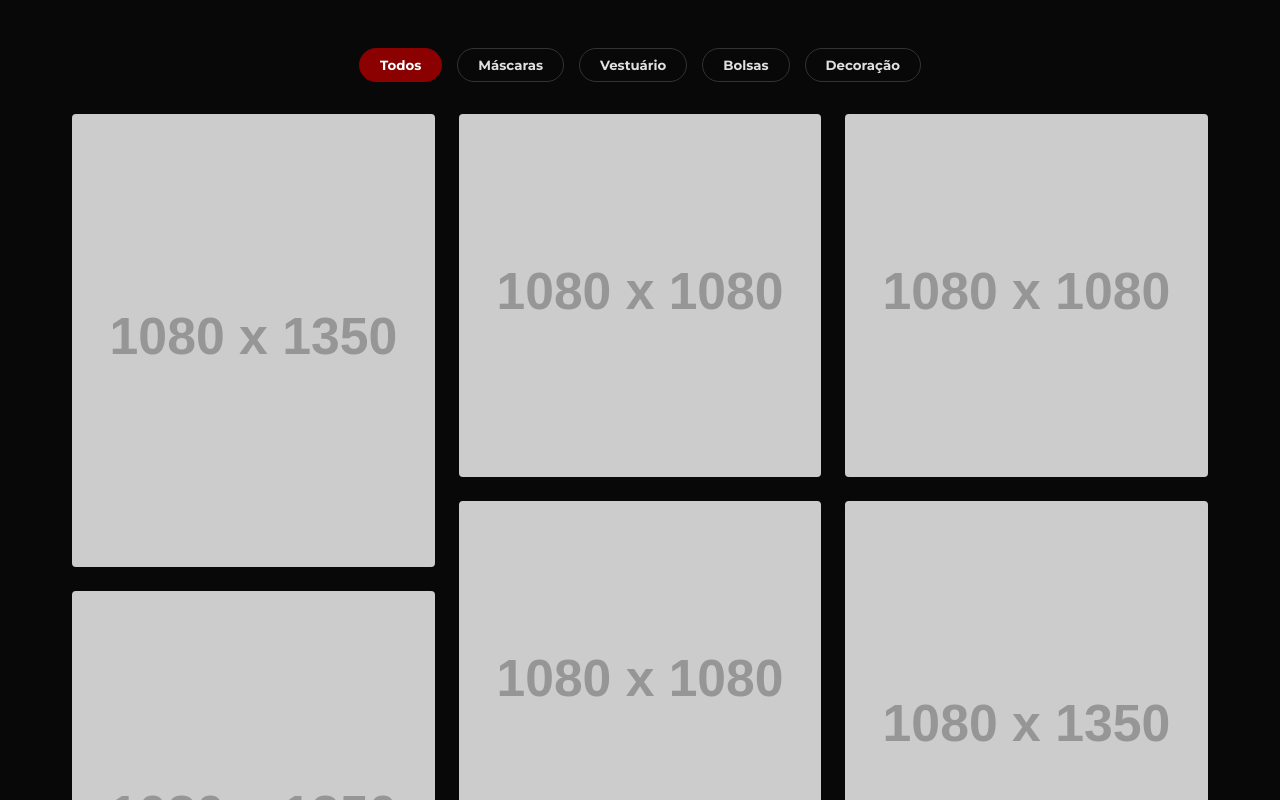
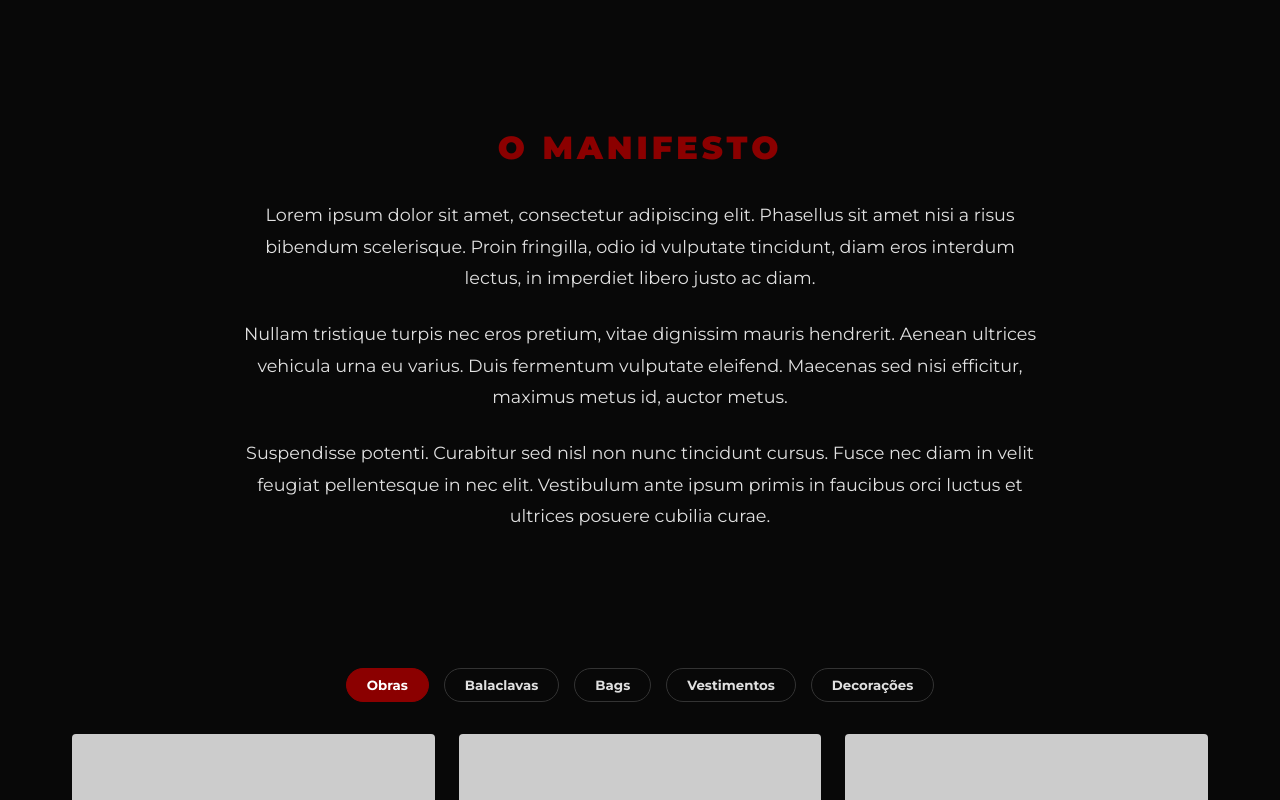
Before and after one commit to OliverHastur/pontocego, a website built with Vite: page index.html in a window 1280 px wide. Both pictures are taken after a click on the button "ADENTRAR". Shown: the part 800-1600 px from the top of the page. Built offline with nearby package versions, Linux system fonts and the light colour scheme; placeholder pictures from the web are drawn by us.

Commit message:
Início da seção sobre

```diff
--- a/index.html
+++ b/index.html
@@ -2,88 +2,105 @@
 <html lang="pt-BR">
 <head>
   <meta charset="UTF-8" />
+  <!-- O ícone da aba do navegador (opcional, adicione um favicon.png na pasta public depois) -->
+  <link rel="icon" type="image/png" href="/favicon.png" />
   <meta name="viewport" content="width=device-width, initial-scale=1.0" />
-    <title>Pontocego.oni | Portfólio de Crochê</title>
-    <link rel="icon" type="image/png" href="public/favicon.png">
+  <title>Pontocego.oni | Portfólio</title>
   <link rel="stylesheet" href="src/style.css">
 </head>
 <body>
-    <!-- TELA DE CARREGAMENTO -->
+
+  <!-- 1. TELA DE CARREGAMENTO (GSAP) -->
   <div id="preloader">
     <h2 class="preloader-text">TECENDO FIO A FIO...</h2>
   </div>
 
-    <!-- HERO SECTION -->
-    <header id="hero">
+  <!-- 2. HERO SECTION (Entrada) -->
+  <section id="hero">
+    <!-- A logo é carregada automaticamente pelo CSS como background -->
     <button id="btn-adentrar">Adentrar</button>
-    </header>
+  </section>
 
-    <!-- MAIN CONTENT -->
-    <main>
+  <!-- 3. MANIFESTO / SOBRE -->
+  <section id="manifesto">
+    <div class="manifesto-content">
+      <h2 class="manifesto-title">O Manifesto</h2>
+      <div class="manifesto-text">
+        <p>
+          Lorem ipsum dolor sit amet, consectetur adipiscing elit. Phasellus sit amet nisi a risus bibendum scelerisque. Proin fringilla, odio id vulputate tincidunt, diam eros interdum lectus, in imperdiet libero justo ac diam.
+        </p>
+        <p>
+          Nullam tristique turpis nec eros pretium, vitae dignissim mauris hendrerit. Aenean ultrices vehicula urna eu varius. Duis fermentum vulputate eleifend. Maecenas sed nisi efficitur, maximus metus id, auctor metus.
+        </p>
+        <p>
+          Suspendisse potenti. Curabitur sed nisl non nunc tincidunt cursus. Fusce nec diam in velit feugiat pellentesque in nec elit. Vestibulum ante ipsum primis in faucibus orci luctus et ultrices posuere cubilia curae.
+        </p>
+      </div>
+    </div>
+  </section>
+
+  <!-- 4. SEÇÃO DA GALERIA -->
+  <section id="portfolio">
+
     <!-- MENU DE FILTROS -->
-      <nav class="filtros">
-        <button class="filter-btn active" data-filter="todos">Todos</button>
-        <button class="filter-btn" data-filter="mascaras">Máscaras</button>
-        <button class="filter-btn" data-filter="vestuario">Vestuário</button>
-        <button class="filter-btn" data-filter="bolsas">Bolsas</button>
-        <button class="filter-btn" data-filter="decoracao">Decoração</button>
-      </nav>
+    <div class="filtros">
+      <button class="filter-btn active" data-filter="todos">Obras</button>
+      <button class="filter-btn" data-filter="balaclavas">Balaclavas</button>
+      <button class="filter-btn" data-filter="bags">Bags</button>
+      <button class="filter-btn" data-filter="vestimentos">Vestimentos</button>
+      <button class="filter-btn" data-filter="decoracoes">Decorações</button>
+    </div>
 
-      <!-- GALERIA -->
-      <section id="galeria" class="masonry-grid">
+    <!-- GRID DE IMAGENS (Masonry) -->
+    <div class="masonry-grid">
 
-        <article class="item mascaras">
-          <img src="https://placehold.co/1080x1350/0d0d0d/8b0000?text=Hannya+Mask" alt="Máscara">
-          <div class="item-info">Hannya Clássica</div>
+      <!-- Exemplo 1: Vestimentos -->
+      <article class="item vestimentos">
+        <img src="https://placehold.co/600x800/111111/8b0000?text=Foto+Vestimento" alt="Vestimento de Crochê">
+        <div class="item-info">Vestimento Sombrio</div>
       </article>
 
-        <article class="item vestuario">
-          <img src="https://placehold.co/1080x1350/1a1a1a/e0e0e0?text=Balaclava" alt="Balaclava">
-          <div class="item-info">Balaclava Urbana</div>
+      <!-- Exemplo 2: Bag -->
+      <article class="item bags">
+        <img src="https://placehold.co/600x600/111111/e0e0e0?text=Foto+Bag" alt="Bag de Crochê">
+        <div class="item-info">Bag Noir</div>
       </article>
 
-        <article class="item decoracao">
-          <img src="https://placehold.co/1080x1080/1a1a1a/e0e0e0?text=Trilho+de+Mesa" alt="Trilho de Mesa">
-          <div class="item-info">Trilho de Mesa Dark</div>
+      <!-- Exemplo 3: Balaclava -->
+      <article class="item balaclavas">
+        <img src="https://placehold.co/600x900/111111/8b0000?text=Foto+Balaclava" alt="Balaclava Tática">
+        <div class="item-info">Balaclava Tática</div>
       </article>
 
-        <article class="item bolsas">
-          <img src="https://placehold.co/1080x1080/0d0d0d/8b0000?text=Tote+Bag" alt="Bolsa">
-          <div class="item-info">Tote Bag Estruturada</div>
+      <!-- Exemplo 4: Decorações -->
+      <article class="item decoracoes">
+        <img src="https://placehold.co/600x700/111111/e0e0e0?text=Foto+Decoracao" alt="Decoração de Crochê">
+        <div class="item-info">Decoração Obscura</div>
       </article>
 
-        <article class="item vestuario">
-          <img src="https://placehold.co/1080x1350/0d0d0d/8b0000?text=Top+Underground" alt="Top Crochê">
-          <div class="item-info">Top Underground</div>
-        </article>
+      <!-- Adicione quantos articles precisar copiando a estrutura acima -->
 
-        <article class="item decoracao">
-          <img src="https://placehold.co/1080x1080/1a1a1a/8b0000?text=Sousplat" alt="Sousplat">
-          <div class="item-info">Sousplat Temático</div>
-        </article>
+    </div>
+  </section>
 
-        <article class="item mascaras">
-          <img src="https://placehold.co/1080x1350/1a1a1a/e0e0e0?text=Mascaras+Custom" alt="Máscara Custom">
-          <div class="item-info">Máscara Customizada</div>
-        </article>
-
-      </section>
-    </main>
-
-    <!-- FOOTER -->
+  <!-- 5. FOOTER (Rodapé) -->
   <footer>
-      <p>Integrante do Grupo <strong>Frajolaria</strong></p>
+    <p>&copy; 2026 <strong>Pontocego.oni</strong>. Todos os fios reservados.</p>
     <div class="redes">
-        <a href="#">@Pontocego.oni</a> | <a href="#">@Oni_san.tos</a>
+      <!-- Deixei preparado para quando formos adicionar os links oficiais -->
+      <a href="#" target="_blank">Instagram</a>
+      <a href="#" target="_blank">WhatsApp</a>
     </div>
   </footer>
 
-    <script type="module" src="./src/main.js"></script>
-    <!-- VISUALIZADOR DE IMAGEM (MODAL) -->
+  <!-- 6. VISUALIZADOR DE IMAGENS (Modal Lightbox oculto por padrão) -->
   <div id="lightbox" class="lightbox-hidden">
     <span id="close-lightbox">&times;</span>
     <img id="lightbox-img" src="" alt="Zoom da Peça">
     <div id="lightbox-caption"></div>
   </div>
+
+  <!-- SCRIPT DO VITE PARA O JS -->
+  <script type="module" src="src/main.js"></script>
 </body>
 </html>
--- a/src/main.js
+++ b/src/main.js
@@ -111,13 +111,16 @@ document.addEventListener('DOMContentLoaded', () => {
     }
   });
 
-  // --- 6. NAVEGAÇÃO (SCROLL SUAVE) ---
+ // --- 6. NAVEGAÇÃO (SCROLL SUAVE) ---
   if (btnAdentrar) {
     btnAdentrar.addEventListener('click', () => {
-      window.scrollTo({
-        top: window.innerHeight,
-        behavior: 'smooth'
-      });
+      const manifestoSection = document.getElementById('manifesto');
+      if (manifestoSection) {
+        // Rola até o começo da seção do manifesto
+        manifestoSection.scrollIntoView({ behavior: 'smooth' });
+      } else {
+        window.scrollTo({ top: window.innerHeight, behavior: 'smooth' });
+      }
     });
   }
 });
--- a/src/style.css
+++ b/src/style.css
@@ -84,6 +84,57 @@ body {
   box-shadow: 0 0 15px rgba(139, 0, 0, 0.5);
   transform: translate(-50%, -5px);
 }
+
+/* --- MANIFESTO / SOBRE --- */
+#manifesto {
+  background-color: var(--bg-color); /* Mantém o fundo #080808 */
+  padding: 8rem 2rem 4rem;
+  display: flex;
+  justify-content: center;
+  align-items: center;
+  position: relative;
+}
+
+/* Um leve gradiente para separar a imagem da Hannya do texto */
+#manifesto::before {
+  content: '';
+  position: absolute;
+  top: -100px;
+  left: 0;
+  width: 100%;
+  height: 100px;
+  background: linear-gradient(to bottom, transparent, var(--bg-color));
+  pointer-events: none;
+}
+
+.manifesto-content {
+  max-width: 800px;
+  text-align: center;
+}
+
+.manifesto-title {
+  color: var(--accent-color);
+  font-weight: 900;
+  text-transform: uppercase;
+  letter-spacing: 4px;
+  font-size: 2rem;
+  margin-bottom: 2rem;
+}
+
+.manifesto-text p {
+  color: var(--text-color);
+  font-size: 1.1rem;
+  line-height: 1.8;
+  margin-bottom: 1.5rem;
+  font-weight: 400;
+}
+
+.manifesto-text strong {
+  color: #fff;
+  font-weight: 700;
+  letter-spacing: 1px;
+}
+
 
 /* 5. MENU DE FILTROS */
 .filtros {
```
Lines whose indentation alone changed are shown as unchanged.
